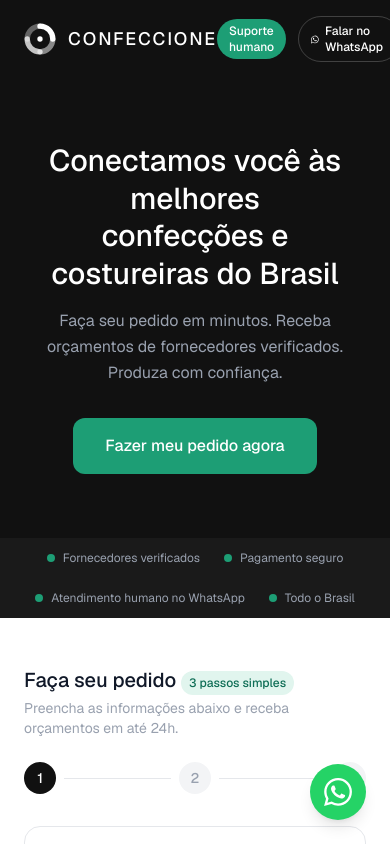
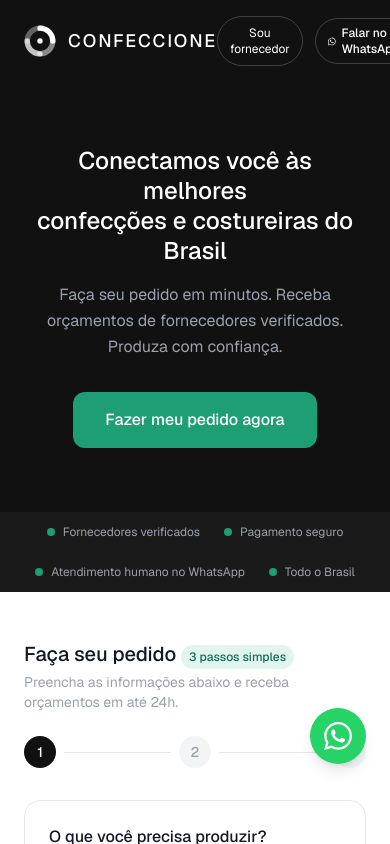
Before and after one commit to nandopons/confeccione, a Next.js app: page / in a window 390 px wide. Shown: the top 844 px of the page. Built offline with nearby package versions, Linux system fonts and the light colour scheme.

Commit message:
refactor: remove suporte humano e melhora responsividade mobile

```diff
--- a/app/page.tsx
+++ b/app/page.tsx
@@ -127,8 +127,7 @@ export default function Home() {
           <span className="text-white font-medium tracking-widest text-lg">CONFECCIONE</span>
         </div>
         <div className="flex items-center gap-3">
-          <button onClick={() => setShowPopup(true)} className="text-white text-sm border border-white/20 px-4 py-2 rounded-full hover:bg-white/10 transition-colors hidden md:block">Sou fornecedor</button>
-          <span className="bg-[#1D9E75] text-white text-xs font-medium px-3 py-1 rounded-full">Suporte humano</span>
+          <button onClick={() => setShowPopup(true)} className="text-white text-xs md:text-sm border border-white/20 px-3 md:px-4 py-2 rounded-full hover:bg-white/10 transition-colors">Sou fornecedor</button>
           <a href="https://wa.me/5581995782077?text=Ol%C3%A1%21%20Vim%20pelo%20site%20do%20Confeccione" target="_blank" rel="noopener noreferrer" className="flex items-center gap-1.5 text-white text-xs font-medium border border-white/20 px-3 py-1.5 rounded-full hover:bg-white/10 transition-colors">
             <svg width="13" height="13" viewBox="0 0 24 24" fill="currentColor" aria-hidden="true"><path d="M17.472 14.382c-.297-.149-1.758-.867-2.03-.967-.273-.099-.471-.148-.67.15-.197.297-.767.966-.94 1.164-.173.199-.347.223-.644.075-.297-.15-1.255-.463-2.39-1.475-.883-.788-1.48-1.761-1.653-2.059-.173-.297-.018-.458.13-.606.134-.133.298-.347.446-.52.149-.174.198-.298.298-.497.099-.198.05-.371-.025-.52-.075-.149-.669-1.612-.916-2.207-.242-.579-.487-.5-.669-.51-.173-.008-.371-.01-.57-.01-.198 0-.52.074-.792.372-.272.297-1.04 1.016-1.04 2.479 0 1.462 1.065 2.875 1.213 3.074.149.198 2.096 3.2 5.077 4.487.709.306 1.262.489 1.694.625.712.227 1.36.195 1.871.118.571-.085 1.758-.719 2.006-1.413.248-.694.248-1.289.173-1.413-.074-.124-.272-.198-.57-.347m-5.421 7.403h-.004a9.87 9.87 0 01-5.031-1.378l-.361-.214-3.741.982.998-3.648-.235-.374a9.86 9.86 0 01-1.51-5.26c.001-5.45 4.436-9.884 9.888-9.884 2.64 0 5.122 1.03 6.988 2.898a9.825 9.825 0 012.893 6.994c-.003 5.45-4.437 9.884-9.885 9.884m8.413-18.297A11.815 11.815 0 0012.05 0C5.495 0 .16 5.335.157 11.892c0 2.096.547 4.142 1.588 5.945L.057 24l6.305-1.654a11.882 11.882 0 005.683 1.448h.005c6.554 0 11.89-5.335 11.893-11.893a11.821 11.821 0 00-3.48-8.413z"/></svg>
             Falar no WhatsApp
@@ -137,7 +136,7 @@ export default function Home() {
       </nav>
 
       <section className="bg-[#111] px-6 py-16 text-center">
-        <h1 className="text-white text-3xl md:text-4xl font-medium leading-tight mb-4">Conectamos você às melhores<br />confecções e costureiras do Brasil</h1>
+        <h1 className="text-white text-2xl md:text-4xl font-medium leading-tight mb-4">Conectamos você às melhores<br />confecções e costureiras do Brasil</h1>
         <p className="text-gray-400 text-base max-w-xl mx-auto mb-8 leading-relaxed">Faça seu pedido em minutos. Receba orçamentos de fornecedores verificados. Produza com confiança.</p>
         <button onClick={() => document.getElementById("pedido")?.scrollIntoView({ behavior: "smooth" })} className="bg-[#1D9E75] hover:bg-[#0F6E56] text-white font-medium px-8 py-4 rounded-xl text-base transition-colors">Fazer meu pedido agora</button>
       </section>
@@ -349,7 +348,7 @@ export default function Home() {
         target="_blank"
         rel="noopener noreferrer"
         aria-label="Falar no WhatsApp"
-        className="fixed bottom-6 right-6 z-50 w-14 h-14 rounded-full flex items-center justify-center shadow-lg"
+        className="fixed bottom-20 md:bottom-6 right-6 z-50 w-14 h-14 rounded-full flex items-center justify-center shadow-lg"
         style={{ backgroundColor: "#25D366" }}
       >
         <svg width="28" height="28" viewBox="0 0 24 24" fill="white">
```
